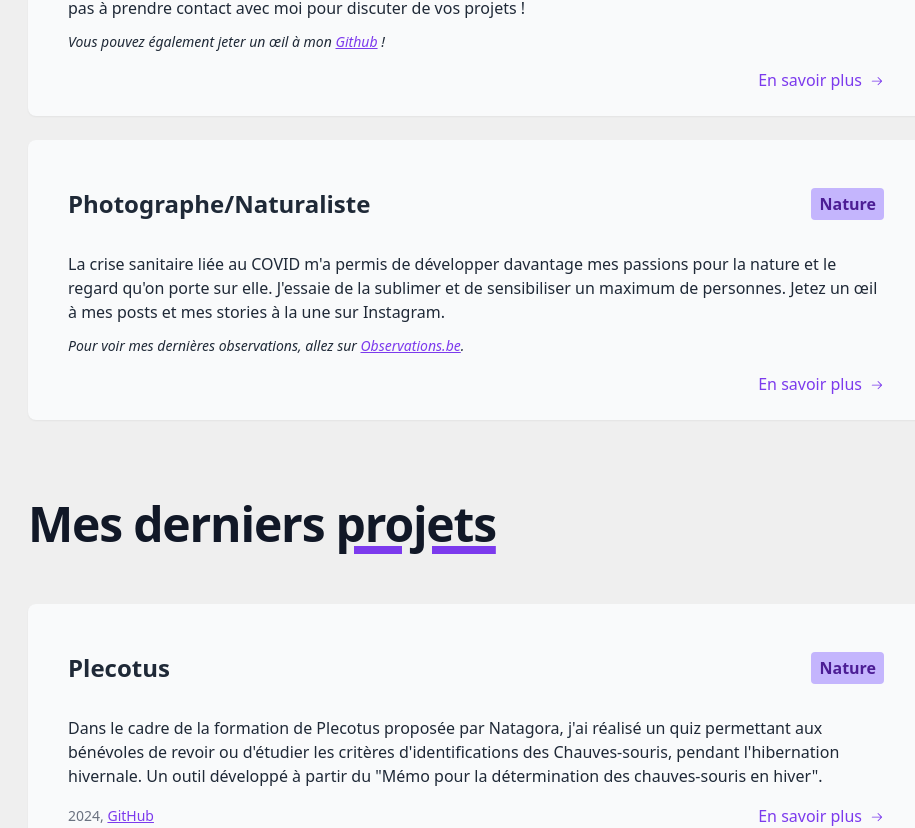
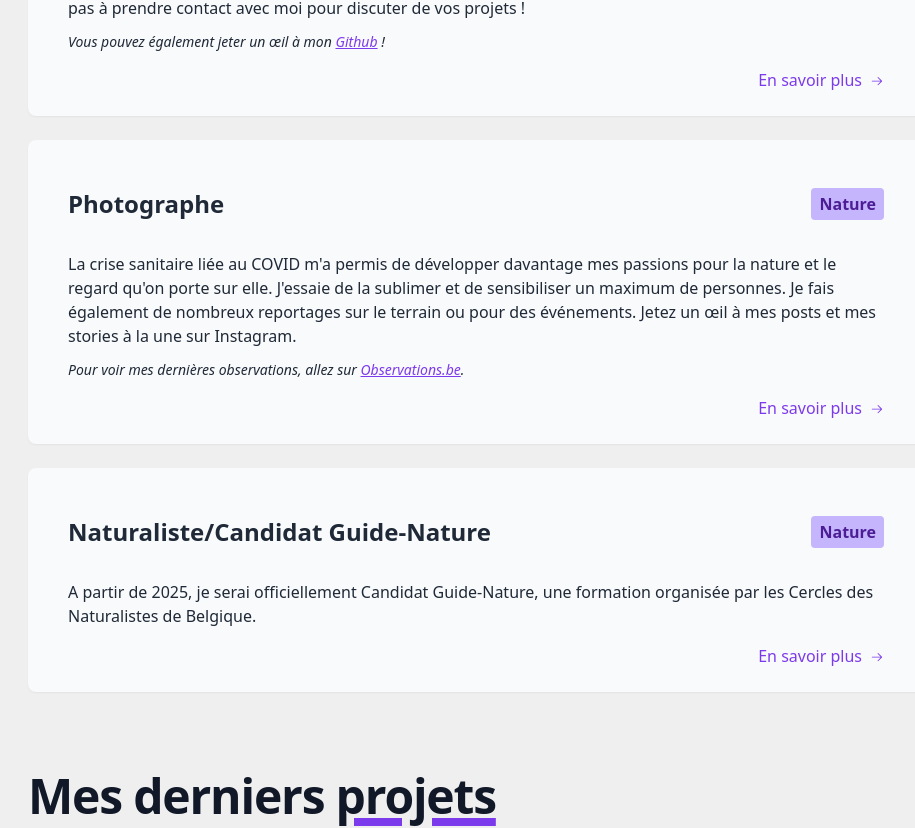
Before and after one commit to lebolnobel/lionellebon.eu, a React (Vite) app: page / in a window 1280 px wide. Shown: the part 796-1624 px from the top of the page, without its empty margins (164-1079 px from the left). Built offline with nearby package versions, Linux system fonts and the light colour scheme.

Commit message:
feat: cnb

```diff
--- a/package.json
+++ b/package.json
@@ -10,6 +10,7 @@
     "dev": "vite --host",
     "lint": "eslint . --ext ts,tsx --report-unused-disable-directives --max-warnings 0",
     "preview": "vite preview --host --port 8080",
+    "preview-dev": "vite build --watch & vite preview --host --port 8080",
     "prepare": "husky",
     "reset": "rm -rf node_modules/ && rm package-lock.json && npm i && npm audit fix",
     "start": "vite",
--- a/src/app/App.tsx
+++ b/src/app/App.tsx
@@ -47,15 +47,16 @@ const App = (): React.ReactNode => {
 
       <Activity
         tag="Nature"
-        title="Photographe/Naturaliste"
+        title="Photographe"
         content={
           <>
             <p>
               La crise sanitaire liée au COVID m'a permis de développer
               davantage mes passions pour la nature et le regard qu'on porte sur
               elle. J'essaie de la sublimer et de sensibiliser un maximum de
-              personnes. Jetez un œil à mes posts et mes stories à la une sur
-              Instagram.
+              personnes. Je fais également de nombreux reportages sur le terrain
+              ou pour des événements. Jetez un œil à mes posts et mes stories à
+              la une sur Instagram.
             </p>
 
             <p className="text-sm italic pt-3">
@@ -73,6 +74,18 @@ const App = (): React.ReactNode => {
           </>
         }
         link="https://www.instagram.com/lebolnobel"
+      />
+
+      <Activity
+        tag="Nature"
+        title="Naturaliste/Candidat Guide-Nature"
+        content={
+          <p>
+            A partir de 2025, je serai officiellement Candidat Guide-Nature, une
+            formation organisée par les Cercles des Naturalistes de Belgique.
+          </p>
+        }
+        link="https://cercles-naturalistes.be/guide-nature/"
       />
 
       <Title>
--- a/src/app/components/Header.tsx
+++ b/src/app/components/Header.tsx
@@ -7,6 +7,7 @@ export const Header = (): React.ReactNode => {
       <h1 style={{ display: 'none' }}>Lionel Lebon</h1>
 
       <figure className="rounded-xl m-8 bg-transparent">
+        <a href="/" rel="noopener noreferrer" title="lionellebon.be">
           <img
             id="lionellebon"
             src="/assets/img/lionellebon.webp"
@@ -16,6 +17,7 @@ export const Header = (): React.ReactNode => {
             height="512"
             className={`w-36 h-36 transition-transform transform-growth rounded-full mx-auto hover:scale-125 duration-1000`}
           />
+        </a>
         <figcaption className="font-medium pt-6">
           <div className="text-md italic text-slate-500 mt-6">
             👋 Bonjour, je suis
@@ -26,9 +28,9 @@ export const Header = (): React.ReactNode => {
           <div>
             <a
               href="https://www.instagram.com/lebolnobel"
+              rel="noopener noreferrer"
               title="instagram/lebolnobel"
               className="hover:underline text-violet-600"
-              rel="noopener noreferrer"
             >
               @lebolnobel
             </a>
@@ -37,10 +39,10 @@ export const Header = (): React.ReactNode => {
       </figure>
 
       <div className="text-slate-600">
-        <p className="text-lg center ">
+        <p className="text-lg center">
           📸 Photographe 🌿 Naturaliste 🐝 Sensibiliser au monde du vivant
         </p>
-        <p className="text-lg center ">
+        <p className="text-lg center">
           💻 Product Owner <span className="text-sm text-slate-500">@</span>{' '}
           Odoo
         </p>
@@ -53,7 +55,11 @@ export const Header = (): React.ReactNode => {
           title="instagram/lebolnobel"
           className="text-zinc-400 hover:text-violet-600 transition-colors duration-200"
         >
-          <FaInstagram title="Instagram" size="24" />
+          <FaInstagram
+            role="presentation"
+            title="Instagram/lebolnobel"
+            size="24"
+          />
         </a>
 
         <a
@@ -62,7 +68,7 @@ export const Header = (): React.ReactNode => {
           title="github/lebolnobel"
           className="text-zinc-400 hover:text-violet-600 transition-colors duration-200"
         >
-          <FaGithub title="GitHub" size="24" />
+          <FaGithub role="presentation" title="GitHub/lebolnobel" size="24" />
         </a>
 
         <a
@@ -71,7 +77,11 @@ export const Header = (): React.ReactNode => {
           title="LinkedIn/lionellebon"
           className="text-zinc-400 hover:text-violet-600 transition-colors duration-200"
         >
-          <FaLinkedin title="LinkedIn" size="24" />
+          <FaLinkedin
+            role="presentation"
+            title="LinkedIn/lionellebon"
+            size="24"
+          />
         </a>
 
         <a
@@ -80,7 +90,11 @@ export const Header = (): React.ReactNode => {
           title="Contactez-moi"
           className="text-zinc-400 hover:text-violet-600 transition-colors duration-200"
         >
-          <FaEnvelope title="Mail" size="24" />
+          <FaEnvelope
+            role="presentation"
+            title="Mail/Contactez-moi"
+            size="24"
+          />
         </a>
       </div>
     </div>
--- a/src/styles/styles.css
+++ b/src/styles/styles.css
@@ -107,7 +107,7 @@
 }
 
 /*
-! tailwindcss v3.4.14 | MIT License | https://tailwindcss.com
+! tailwindcss v3.4.16 | MIT License | https://tailwindcss.com
 */
 
 /*
@@ -588,10 +588,6 @@ video {
   }
 }
 
-.m-6 {
-  margin: 1.5rem;
-}
-
 .m-8 {
   margin: 2rem;
 }
@@ -601,40 +597,28 @@ video {
   margin-right: auto;
 }
 
+.mb-0\.5 {
+  margin-bottom: 0.125rem;
+}
+
 .mb-2 {
   margin-bottom: 0.5rem;
+}
+
+.ml-2 {
+  margin-left: 0.5rem;
 }
 
 .mt-4 {
   margin-top: 1rem;
 }
 
-.mt-8 {
-  margin-top: 2rem;
-}
-
-.mb-6 {
-  margin-bottom: 1.5rem;
-}
-
 .mt-6 {
   margin-top: 1.5rem;
 }
 
-.mt-12 {
-  margin-top: 3rem;
-}
-
-.mt-16 {
-  margin-top: 4rem;
-}
-
-.mb-0\.5 {
-  margin-bottom: 0.125rem;
-}
-
-.ml-2 {
-  margin-left: 0.5rem;
+.mt-8 {
+  margin-top: 2rem;
 }
 
 .flex {
@@ -649,24 +633,12 @@ video {
   height: 9rem;
 }
 
-.h-6 {
-  height: 1.5rem;
-}
-
 .w-36 {
   width: 9rem;
 }
 
-.w-6 {
-  width: 1.5rem;
-}
-
 .max-w-4xl {
   max-width: 56rem;
-}
-
-.transform {
-  transform: translate(var(--tw-translate-x), var(--tw-translate-y)) rotate(var(--tw-rotate)) skewX(var(--tw-skew-x)) skewY(var(--tw-skew-y)) scaleX(var(--tw-scale-x)) scaleY(var(--tw-scale-y));
 }
 
 .flex-wrap {
@@ -713,7 +685,7 @@ video {
 
 .bg-gray-50 {
   --tw-bg-opacity: 1;
-  background-color: rgb(249 250 251 / var(--tw-bg-opacity));
+  background-color: rgb(249 250 251 / var(--tw-bg-opacity, 1));
 }
 
 .bg-transparent {
@@ -722,11 +694,7 @@ video {
 
 .bg-violet-300 {
   --tw-bg-opacity: 1;
-  background-color: rgb(196 181 253 / var(--tw-bg-opacity));
-}
-
-.p-8 {
-  padding: 2rem;
+  background-color: rgb(196 181 253 / var(--tw-bg-opacity, 1));
 }
 
 .px-10 {
@@ -775,14 +743,6 @@ video {
   padding-top: 1.5rem;
 }
 
-.pb-8 {
-  padding-bottom: 2rem;
-}
-
-.pt-16 {
-  padding-top: 4rem;
-}
-
 .text-center {
   text-align: center;
 }
@@ -812,26 +772,16 @@ video {
   line-height: 1rem;
 }
 
-.text-xl {
-  font-size: 1.25rem;
-  line-height: 1.75rem;
-}
-
-.text-7xl {
-  font-size: 4.5rem;
-  line-height: 1;
-}
-
 .font-bold {
   font-weight: 700;
 }
 
+.font-extrabold {
+  font-weight: 800;
+}
+
 .font-medium {
   font-weight: 500;
-}
-
-.font-extrabold {
-  font-weight: 800;
 }
 
 .italic {
@@ -848,52 +798,47 @@ video {
 
 .text-gray-500 {
   --tw-text-opacity: 1;
-  color: rgb(107 114 128 / var(--tw-text-opacity));
+  color: rgb(107 114 128 / var(--tw-text-opacity, 1));
 }
 
 .text-gray-800 {
   --tw-text-opacity: 1;
-  color: rgb(31 41 55 / var(--tw-text-opacity));
+  color: rgb(31 41 55 / var(--tw-text-opacity, 1));
 }
 
 .text-gray-900 {
   --tw-text-opacity: 1;
-  color: rgb(17 24 39 / var(--tw-text-opacity));
+  color: rgb(17 24 39 / var(--tw-text-opacity, 1));
 }
 
 .text-slate-500 {
   --tw-text-opacity: 1;
-  color: rgb(100 116 139 / var(--tw-text-opacity));
+  color: rgb(100 116 139 / var(--tw-text-opacity, 1));
 }
 
-.text-slate-700 {
+.text-slate-600 {
   --tw-text-opacity: 1;
-  color: rgb(51 65 85 / var(--tw-text-opacity));
+  color: rgb(71 85 105 / var(--tw-text-opacity, 1));
+}
+
+.text-slate-900 {
+  --tw-text-opacity: 1;
+  color: rgb(15 23 42 / var(--tw-text-opacity, 1));
 }
 
 .text-violet-600 {
   --tw-text-opacity: 1;
-  color: rgb(124 58 237 / var(--tw-text-opacity));
+  color: rgb(124 58 237 / var(--tw-text-opacity, 1));
 }
 
 .text-violet-900 {
   --tw-text-opacity: 1;
-  color: rgb(76 29 149 / var(--tw-text-opacity));
-}
-
-.text-slate-600 {
-  --tw-text-opacity: 1;
-  color: rgb(71 85 105 / var(--tw-text-opacity));
+  color: rgb(76 29 149 / var(--tw-text-opacity, 1));
 }
 
 .text-zinc-400 {
   --tw-text-opacity: 1;
-  color: rgb(161 161 170 / var(--tw-text-opacity));
-}
-
-.text-slate-900 {
-  --tw-text-opacity: 1;
-  color: rgb(15 23 42 / var(--tw-text-opacity));
+  color: rgb(161 161 170 / var(--tw-text-opacity, 1));
 }
 
 .underline {
@@ -914,24 +859,20 @@ video {
   box-shadow: var(--tw-ring-offset-shadow, 0 0 #0000), var(--tw-ring-shadow, 0 0 #0000), var(--tw-shadow);
 }
 
+.transition-colors {
+  transition-property: color, background-color, border-color, text-decoration-color, fill, stroke;
+  transition-timing-function: cubic-bezier(0.4, 0, 0.2, 1);
+  transition-duration: 150ms;
+}
+
 .transition-transform {
   transition-property: transform;
   transition-timing-function: cubic-bezier(0.4, 0, 0.2, 1);
   transition-duration: 150ms;
 }
 
-.transition-colors {
-  transition-property: color, background-color, border-color, text-decoration-color, fill, stroke;
-  transition-timing-function: cubic-bezier(0.4, 0, 0.2, 1);
-  transition-duration: 150ms;
-}
-
 .duration-1000 {
   transition-duration: 1000ms;
-}
-
-.duration-300 {
-  transition-duration: 300ms;
 }
 
 .duration-200 {
@@ -952,14 +893,9 @@ body {
   transform: translate(var(--tw-translate-x), var(--tw-translate-y)) rotate(var(--tw-rotate)) skewX(var(--tw-skew-x)) skewY(var(--tw-skew-y)) scaleX(var(--tw-scale-x)) scaleY(var(--tw-scale-y));
 }
 
-.hover\:text-green-500:hover {
-  --tw-text-opacity: 1;
-  color: rgb(34 197 94 / var(--tw-text-opacity));
-}
-
 .hover\:text-violet-600:hover {
   --tw-text-opacity: 1;
-  color: rgb(124 58 237 / var(--tw-text-opacity));
+  color: rgb(124 58 237 / var(--tw-text-opacity, 1));
 }
 
 .hover\:underline:hover {
```
Lines whose indentation alone changed are shown as unchanged.
